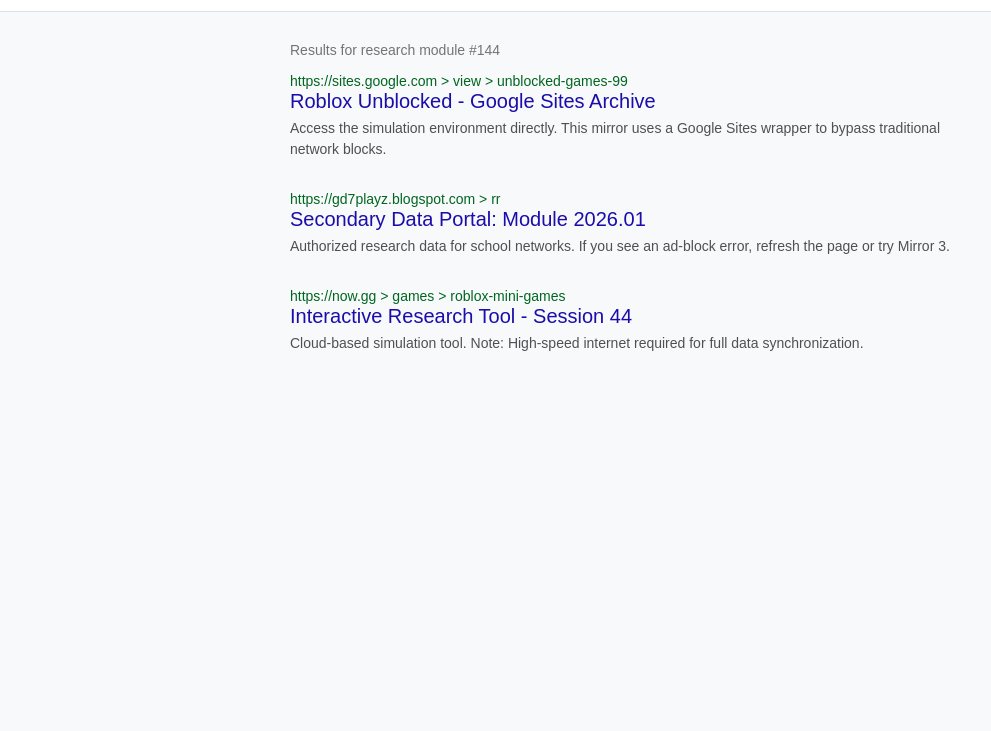
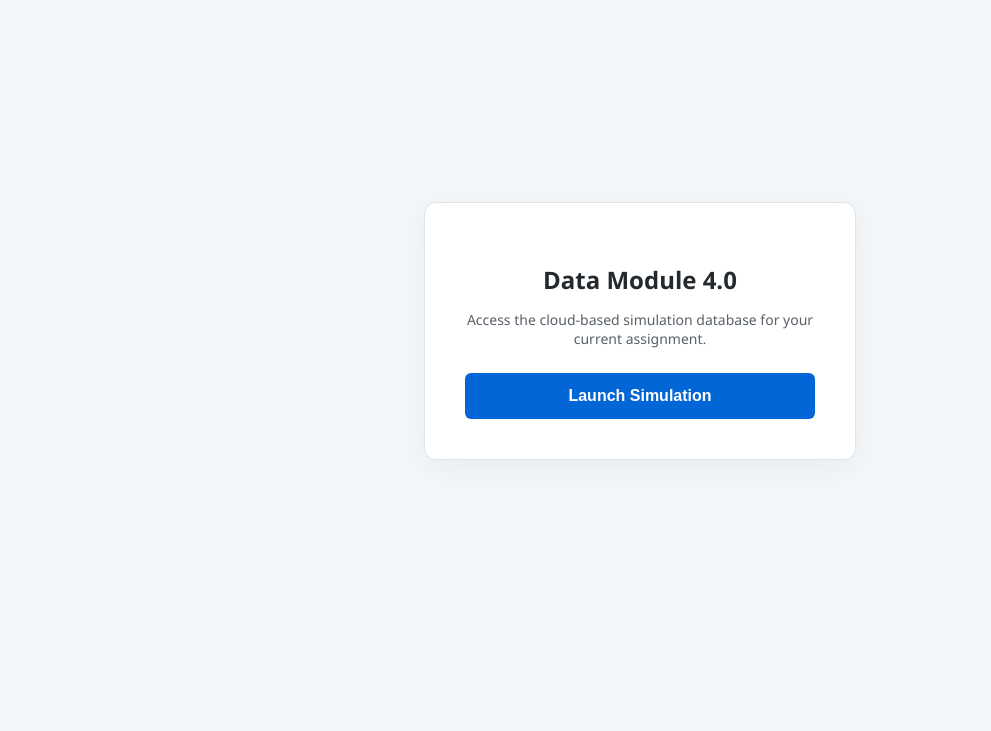
Before and after one commit to cadennflores-prog/roblox-3.0, a plain HTML site: page index.html in a window 1280 px wide. Shown: the part 69-800 px from the top of the page, without its empty margins (0-991 px from the left). Drawn offline with Linux system fonts and the light colour scheme.

Commit message:
Update index.html

```diff
--- a/index.html
+++ b/index.html
@@ -4,47 +4,38 @@
     <meta charset="UTF-8">
     <title>Academic Research Portal</title>
     <style>
-        body { background: #f8f9fa; font-family: 'Arial', sans-serif; margin: 0; padding: 0; }
-        .header { background: white; padding: 20px; border-bottom: 1px solid #dfe1e5; display: flex; align-items: center; }
-        /* LOCKED: You can't type in this box */
-        .search-box-fake { background: #fff; border: 1px solid #dfe1e5; border-radius: 24px; padding: 10px 20px; width: 400px; color: #202124; font-size: 16px; margin-left: 20px; cursor: default; }
-        .results-container { max-width: 700px; margin: 30px auto; padding: 0 20px; }
-        .result-item { margin-bottom: 30px; }
-        .result-item a { color: #1a0dab; font-size: 20px; text-decoration: none; display: block; margin-bottom: 5px; }
-        .result-item a:hover { text-decoration: underline; }
-        .result-item cite { color: #006621; font-style: normal; font-size: 14px; }
-        .result-item p { color: #4d5156; font-size: 14px; line-height: 1.5; margin-top: 5px; }
-        .logo { font-weight: bold; color: #4285f4; font-size: 24px; }
+        body { background: #f4f7f9; font-family: 'Segoe UI', sans-serif; display: flex; justify-content: center; align-items: center; height: 100vh; margin: 0; }
+        .container { text-align: center; background: white; padding: 40px; border-radius: 12px; box-shadow: 0 8px 30px rgba(0,0,0,0.05); border: 1px solid #e1e4e8; width: 350px; }
+        h2 { color: #24292e; margin-bottom: 10px; }
+        p { color: #586069; font-size: 14px; margin-bottom: 25px; }
+        .launch-btn { background: #0366d6; color: white; border: none; padding: 14px 28px; font-size: 16px; border-radius: 6px; cursor: pointer; font-weight: 600; width: 100%; }
+        .launch-btn:hover { background: #0255b3; }
     </style>
 </head>
 <body>
 
-    <div class="header">
-        <div class="logo">Search</div>
-        <div class="search-box-fake">Roblox unblocked results</div>
-    </div>
+<div class="container">
+    <h2>Data Module 4.0</h2>
+    <p>Access the cloud-based simulation database for your current assignment.</p>
 
-    <div class="results-container">
-        <p style="color: #70757a; font-size: 14px;">Results for research module #144</p>
+    <button class="launch-btn" onclick="openNowGG()">Launch Simulation</button>
+</div>
 
-        <div class="result-item">
-            <cite>https://sites.google.com > view > unblocked-games-99</cite>
-            <a href="https://sites.google.com/view/unblocked-games-99/roblox" target="_blank">Roblox Unblocked - Google Sites Archive</a>
-            <p>Access the simulation environment directly. This mirror uses a Google Sites wrapper to bypass traditional network blocks.</p>
-        </div>
+<script>
+function openNowGG() {
+    // This opens now.gg directly
+    var gameUrl = "https://now.gg/apps/roblox-corporation/1316/roblox.html";
 
-        <div class="result-item">
-            <cite>https://gd7playz.blogspot.com > rr</cite>
-            <a href="https://gd7playz.blogspot.com/2026/01/rr.html" target="_blank">Secondary Data Portal: Module 2026.01</a>
-            <p>Authorized research data for school networks. If you see an ad-block error, refresh the page or try Mirror 3.</p>
-        </div>
+    // We open a new window
+    var win = window.open('about:blank', '_blank');
 
-        <div class="result-item">
-            <cite>https://now.gg > games > roblox-mini-games</cite>
-            <a href="https://now.gg/games/roblox-mini-games/2.html" target="_blank">Interactive Research Tool - Session 44</a>
-            <p>Cloud-based simulation tool. Note: High-speed internet required for full data synchronization.</p>
-        </div>
-    </div>
+    // We tell the new window to go to now.gg
+    win.location.href = gameUrl;
+
+    // This renames the tab at the top so it doesn't say "Roblox"
+    win.document.title = "Student Research Viewer";
+}
+</script>
 
 </body>
 </html>
```
